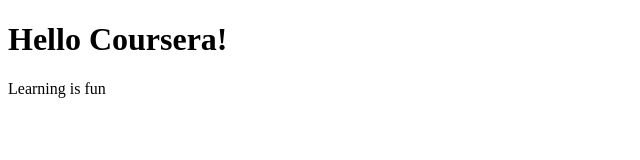
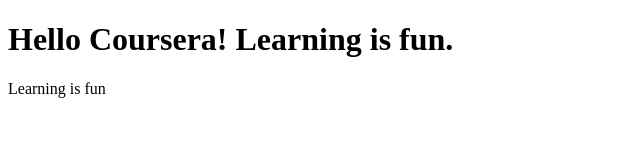
Before and after one commit to AlexandraBustraan/coursera-test, a plain HTML site: page site/index.html in a window 1280 px wide. Shown: the whole page, without its empty margins (0-640 px from the left). Drawn offline with Linux system fonts and the light colour scheme.

Commit message:
new changes made

```diff
--- a/site/index.html
+++ b/site/index.html
@@ -4,7 +4,7 @@
 	<title>Hello Coursera!</title>
 </head>
 <body>
-<h1>Hello Coursera!</h1>
+<h1>Hello Coursera! Learning is fun.</h1>
 <p>Learning is fun</p>
 </body>
 </html>
```
